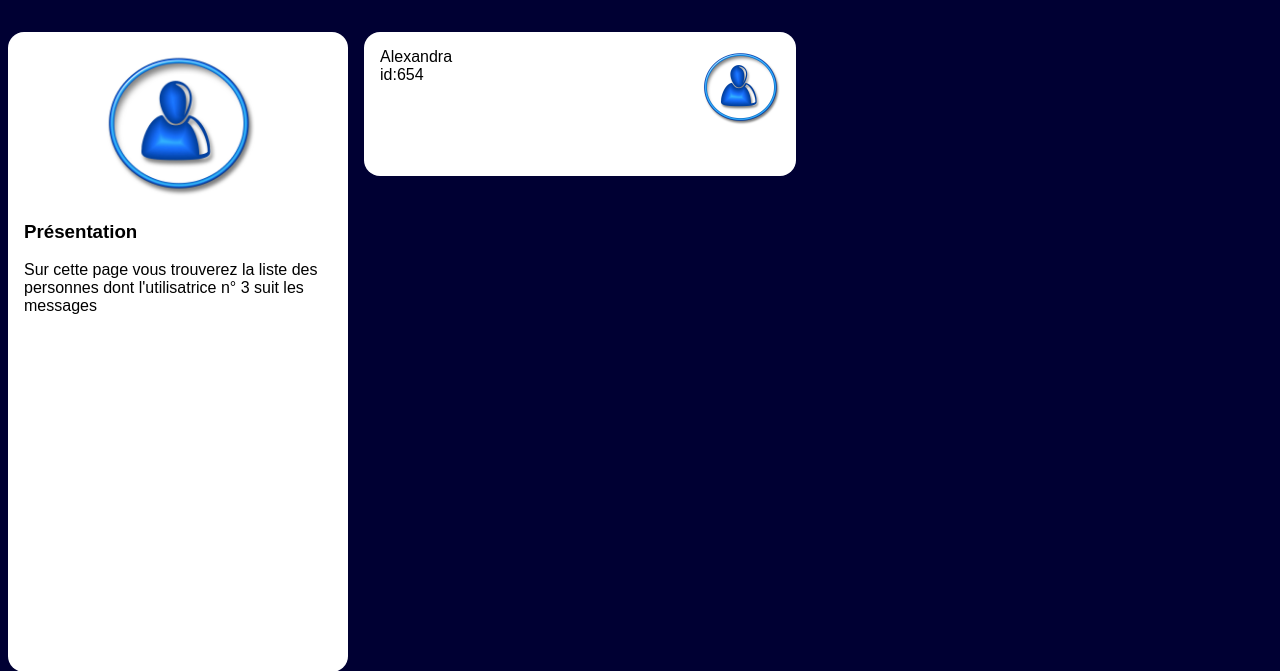
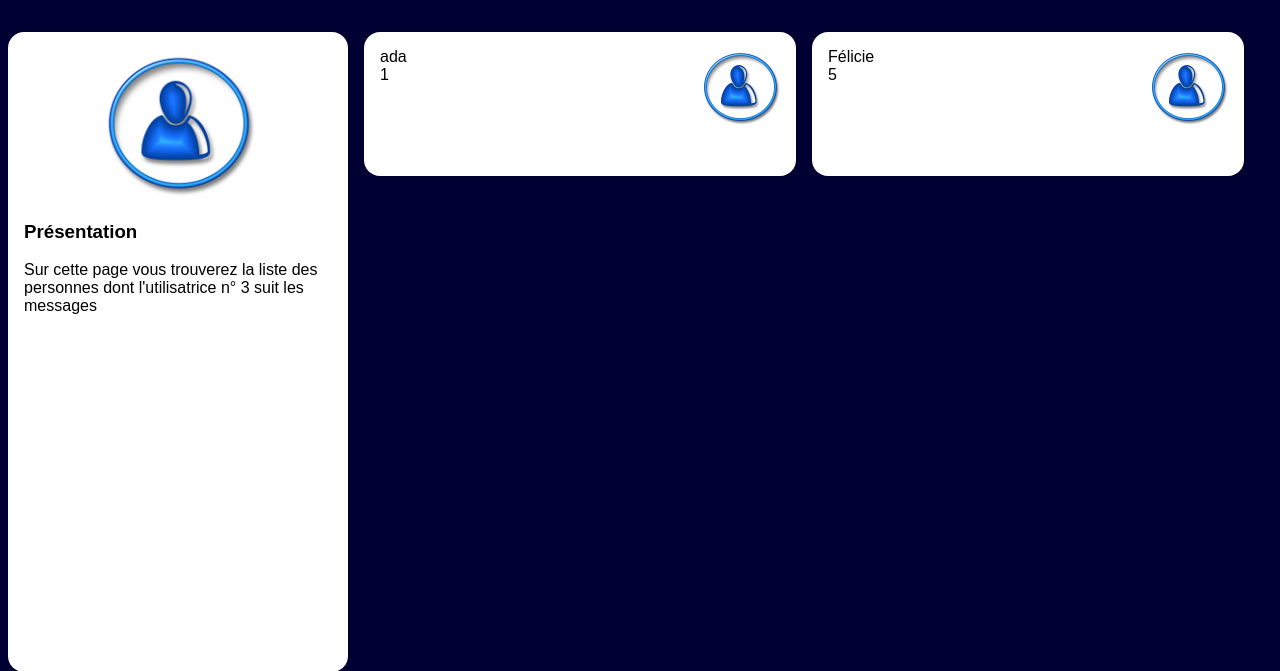
Before and after one commit to adatechschool/projet-collectif-r-seau-social-php-phpgalere, a PHP site: page /subscriptions.php?user_id=3 in a window 1280 px wide. Shown: the part 108-779 px from the top of the page. Run offline with PHP 8.4, Linux system fonts and the light colour scheme; data comes from the database, SQL or seed files in the repository.

Commit message:
update subscription.php

```diff
--- a/resoc_n1/subscriptions.php
+++ b/resoc_n1/subscriptions.php
@@ -55,12 +55,14 @@
                 $lesInformations = $mysqli->query($laQuestionEnSql);
                 // Etape 4: à vous de jouer
                 //@todo: faire la boucle while de parcours des abonnés et mettre les bonnes valeurs ci dessous
+                while($users = $lesInformations -> fetch_assoc()){
                 ?>
                 <article>
                     <img src="user.jpg" alt="blason"/>
-                    <h3>Alexandra</h3>
-                    <p>id:654</p>
+                    <h3><?php echo $users['alias']?></h3>
+                    <p><?php echo $users['id']?></p>
                 </article>
+                <?php }?>
             </main>
         </div>
     </body>
```
